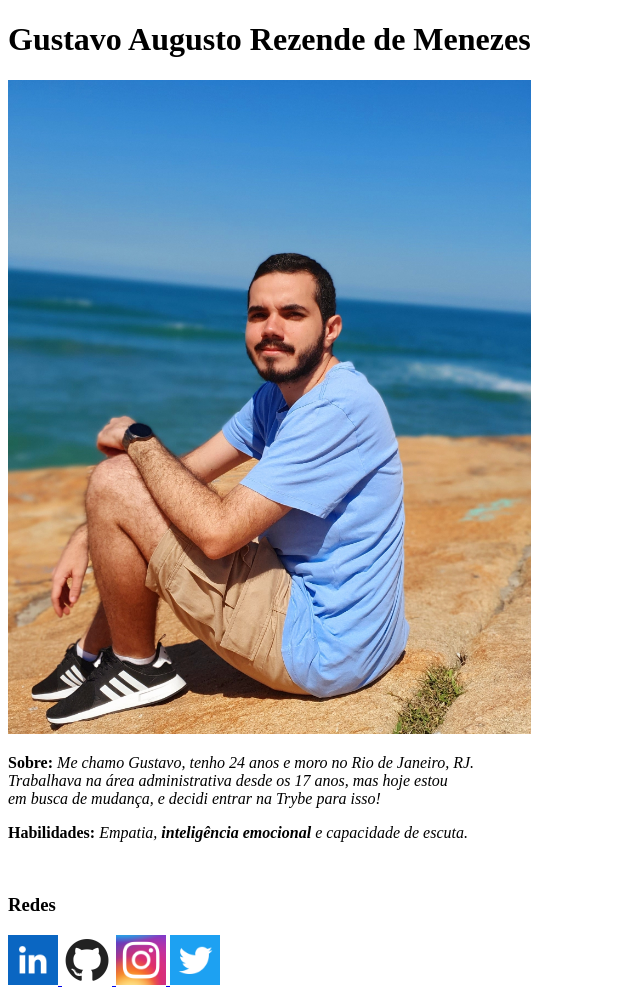
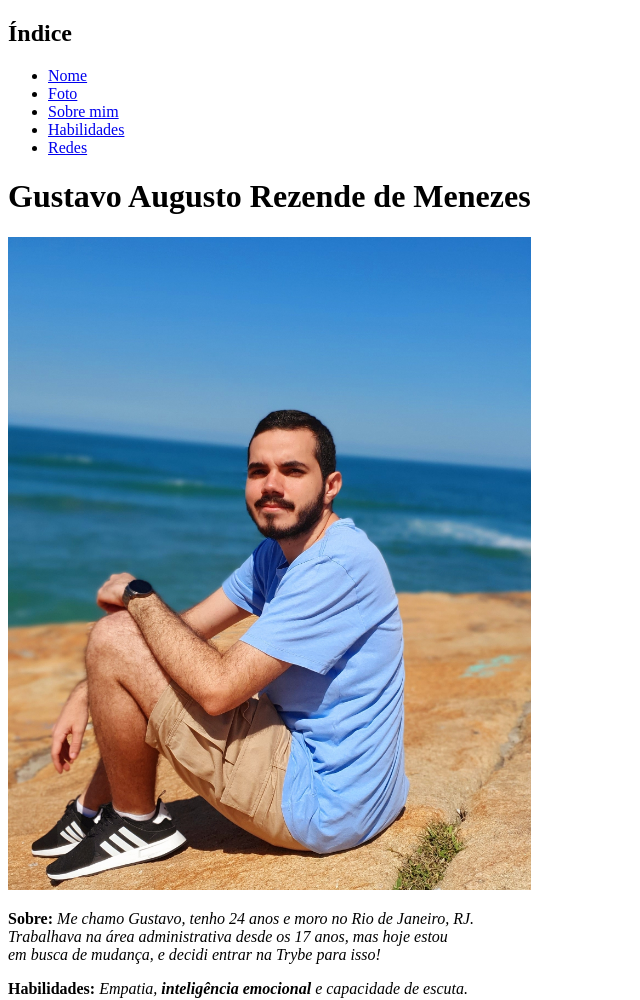
Before and after one commit to GustavoMenezes97/gustavomenezes97.github.io, a plain HTML site: page index.html in a window 1280 px wide. Shown: the top 1000 px of the page, without its empty margins (0-640 px from the left). Drawn offline with Linux system fonts and the light colour scheme.

Commit message:
Adiciona indice

```diff
--- a/index.html
+++ b/index.html
@@ -7,21 +7,34 @@
     <title>Document</title>
 </head>
 
-<h1>Gustavo Augusto Rezende de Menezes</h1>
 
-<img src="./Foto_atual.jpg" alt="Foto do Gustavo com o mar ao fundo" width="523px">
+<h2> Índice </h2>
+<ul>
+    <li> <a href="#nome"> Nome </a></li>
+    <li> <a href="#foto"> Foto </a></li>
+    <li> <a href="#sobre"> Sobre mim </a></li>
+    <li> <a href="#habilidades"> Habilidades </a></li>
+    <li> <a href="#redes"> Redes </a></li>
+</ul>
 
-<p>
+
+
+<h1 id="nome">Gustavo Augusto Rezende de Menezes</h1>
+
+<img src="./Foto_atual.jpg" alt="Foto do Gustavo com o mar ao fundo" width="523px"
+id="foto">
+
+<p id="sobre">
     <b> Sobre: </b> <em> Me chamo Gustavo, tenho 24 anos e moro no Rio de Janeiro, RJ.<br>
     Trabalhava na área administrativa desde os 17 anos, mas hoje estou <br>
     em busca de mudança, e decidi entrar na Trybe para isso!  </em>
 </p>
-<p>
+<p id="habilidades">
     <b> Habilidades:</b> <em> Empatia, <strong>inteligência emocional</strong> e
      capacidade de escuta.  </em>
 </p>
 <br>
-<h3>Redes</h3>
+<h3 id="redes">Redes</h3>
 
 <a href="https://www.linkedin.com/in/gustavo-menezes-a083b8152/" target="_blank" >
     <img src="./Linkedin.png" alt="logo do linkedin" width="50px"> </a>
```
